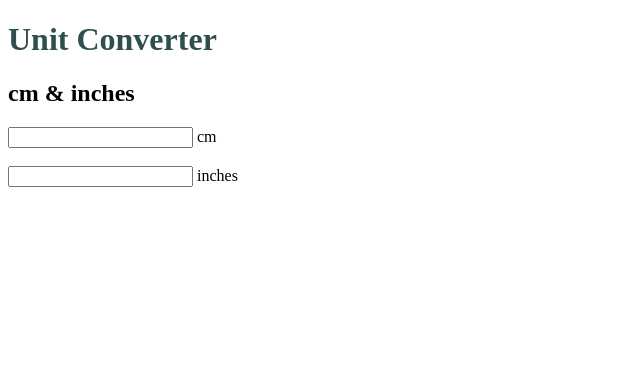
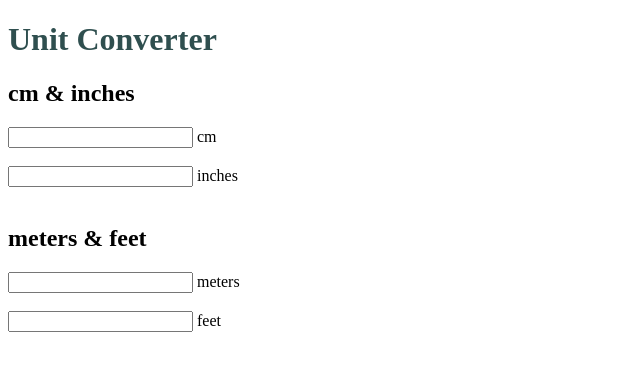
Before and after one commit to echoeoe/converter, a plain HTML site: page index.html in a window 1280 px wide. Shown: the whole page, without its empty margins (0-640 px from the left). Drawn offline with Linux system fonts and the light colour scheme.

Commit message:
Update index.html

```diff
--- a/index.html
+++ b/index.html
@@ -15,11 +15,18 @@ p    {color: darkslategrey;}
 <h1>Unit Converter</h1>
 
 <h2>cm & inches</h2>
-<input type="number" id="cmTfield" name="cmTf">
-<label for = "cmTfield">cm</label><br><br>
+<input type="number" id="cmInp" name="cmInp">
+<label for = "cmInp">cm</label><br><br>
 
-<input type="number" id="inTfield" name="inTfield">
-<label for = "cmTf">inches</label><br><br>
+<input type="number" id="inchInp" name="inchInp">
+<label for = "inchInp">inches</label><br><br>
+
+<h2>meters & feet</h2>
+<input type="number" id="meterInp" name="meterInp">
+<label for = "meterInp">meters</label><br><br>
+
+<input type="number" id="feetInp" name="feetInp">
+<label for = "feetInp">feet</label><br><br>
 
 </body>
 
```
